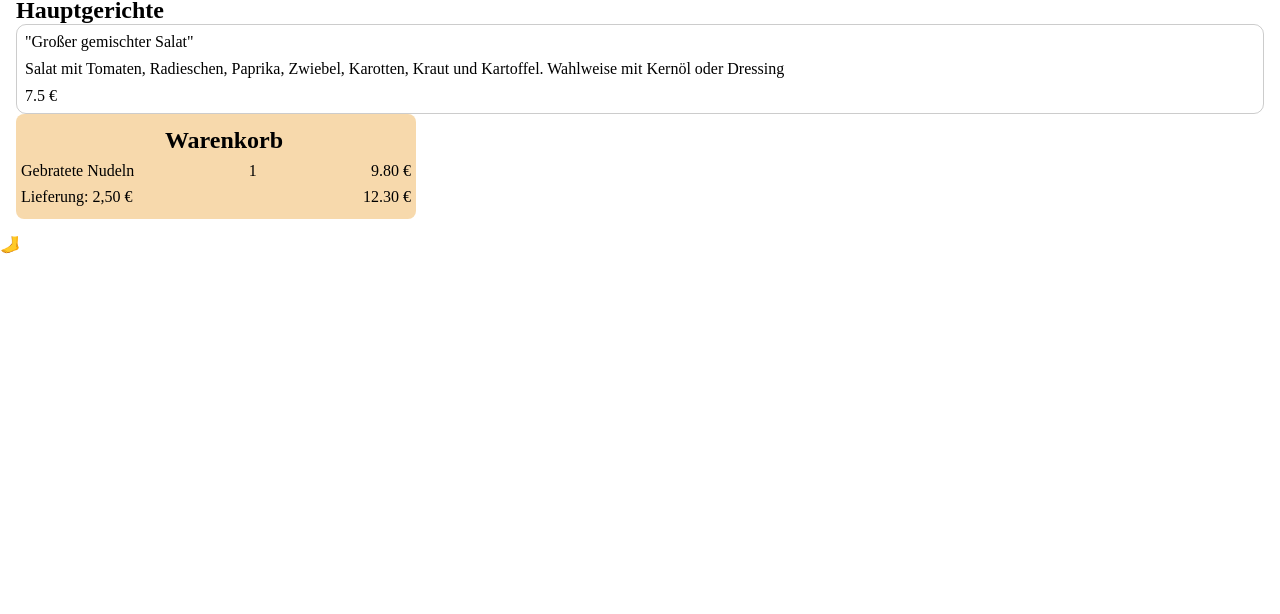
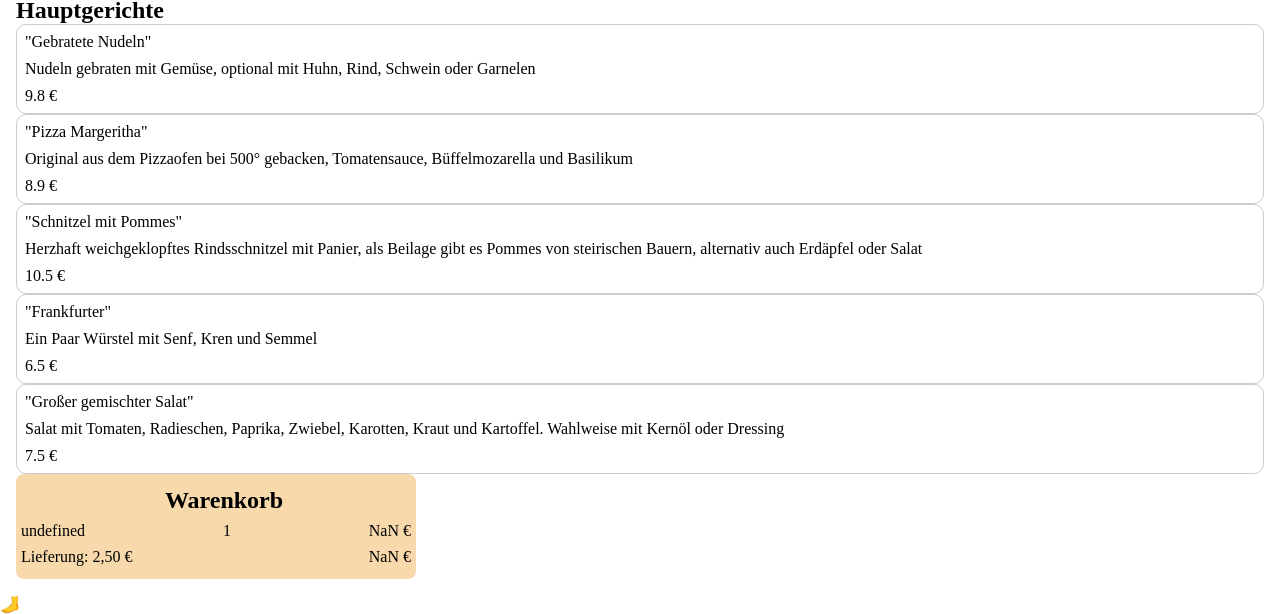
Before and after one commit to chrisThab/bestell-app, a plain HTML site: page index.html in a window 1280 px wide. Both pictures are taken after a click on the element 640 px from the left and 273 px from the top of the page. Shown: the part 204-818 px from the top of the page. Drawn offline with Linux system fonts and the light colour scheme.

Commit message:
get dishes with for-loop, now basket function

```diff
--- a/index.html
+++ b/index.html
@@ -44,11 +44,11 @@
         <h2>Hauptgerichte</h2>
 
         <div id="allDishes">
-            <div id="oneDish" onclick="intoBasket('currentDish')">
+            <!-- <div id="oneDish" onclick="intoBasket('currentDish')">
                 <div id="theDish"></div>
                 <div id="theDescription"></div>
                 <div id="thePrice"></div>
-            </div>
+            </div> -->
         </div>
 
         <!-- <img src="" alt="Beilagen">
--- a/script/script.js
+++ b/script/script.js
@@ -16,34 +16,42 @@ function hideSidebar()
     sidebar.style.display = 'none';
 };
 
+let currentDish = 0;
 
 // get the dishes
-let currentDish = 0;
 
-function getDishes(){
-    let oneDish = dishes[currentDish];
+function allDishes(){
+    for (let index = 0; index < dishes.length; index++) {
+        let element = dishes[index];
+        element = document.getElementById('allDishes').innerHTML +=
+            `<div id="oneDish" onclick="intoBasket('thisDish')">
+            <div id="theDish">"${dishes[index].name}"</div>
+            <div id="theDescription">${dishes[index].description}</div>
+            <div id="thePrice">${dishes[index].price} €</div>
+            </div>`;
+    };
+};
 
-    dishes.forEach(oneDish => {
-        document.getElementById('theDish').innerHTML = `"${oneDish['name']}"`;
-        document.getElementById('theDescription').innerHTML = oneDish['description'];
-        document.getElementById('thePrice').innerHTML = `${oneDish['price']} €`;
-
-    });
-};
-getDishes();
+allDishes();
 
 
+// function getDishes(){
+//     let oneDish = dishes[currentDish];
 
+//         document.getElementById('theDish').innerHTML = `"${oneDish['name']}"`;
+//         document.getElementById('theDescription').innerHTML = oneDish['description'];
+//         document.getElementById('thePrice').innerHTML = `${oneDish['price']} €`;
+//     };
 
 // add to basket
-function intoBasket(){
-    let thePrice = dishes[currentDish].price;
+function intoBasket(thisDish){
+    let thePrice = thisDish.price;
     thePrice = counter * thePrice;
 
-    document.getElementById('articles').innerHTML = dishes[currentDish].name;
+    document.getElementById('articles').innerHTML = thisDish.name;
     document.getElementById('counter').innerHTML = counter;
     document.getElementById('price').innerHTML = thePrice.toFixed(2) + ' €';
-    if (document.getElementsByName('dishes[currentDish].name')){
+    if (document.getElementsByName('thisDish.name')){
         counter++;
     };
     let endSum;
```
